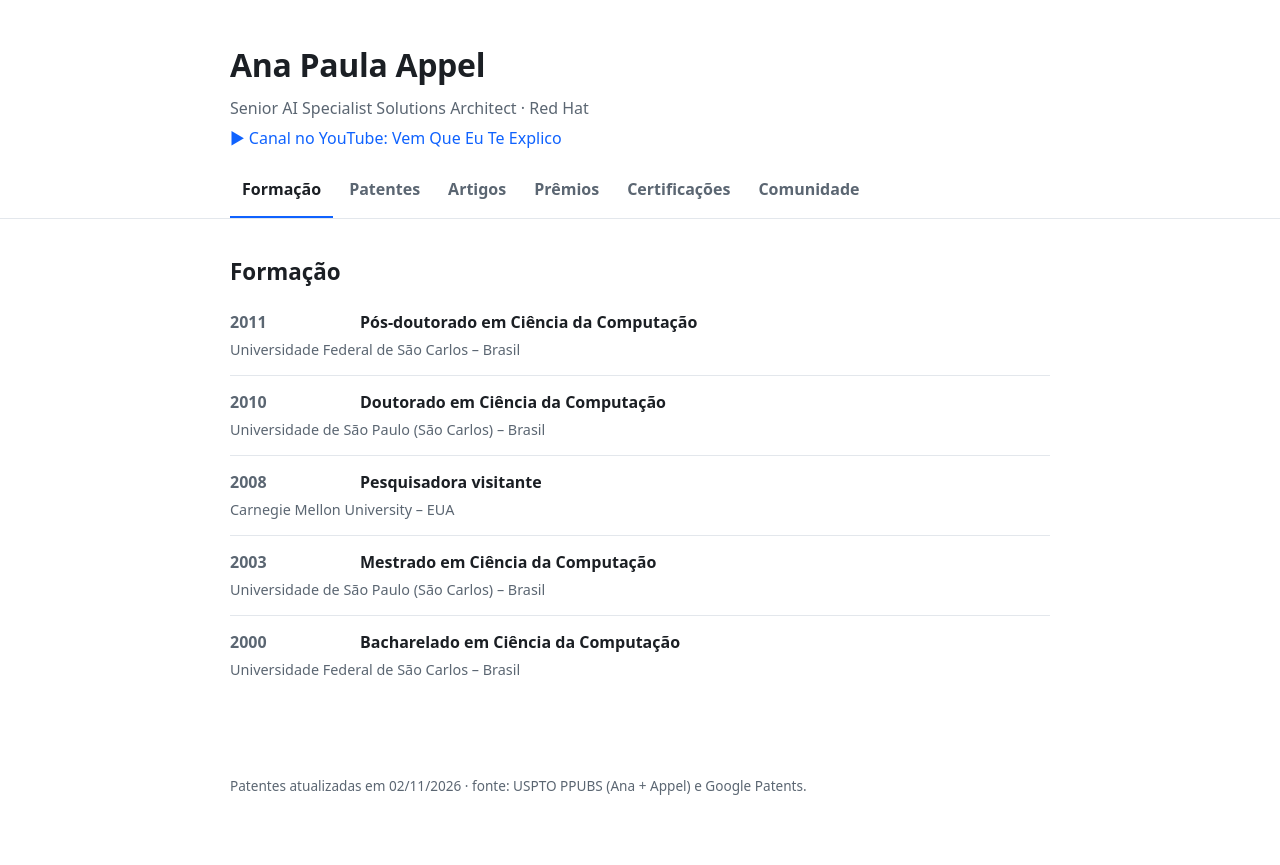
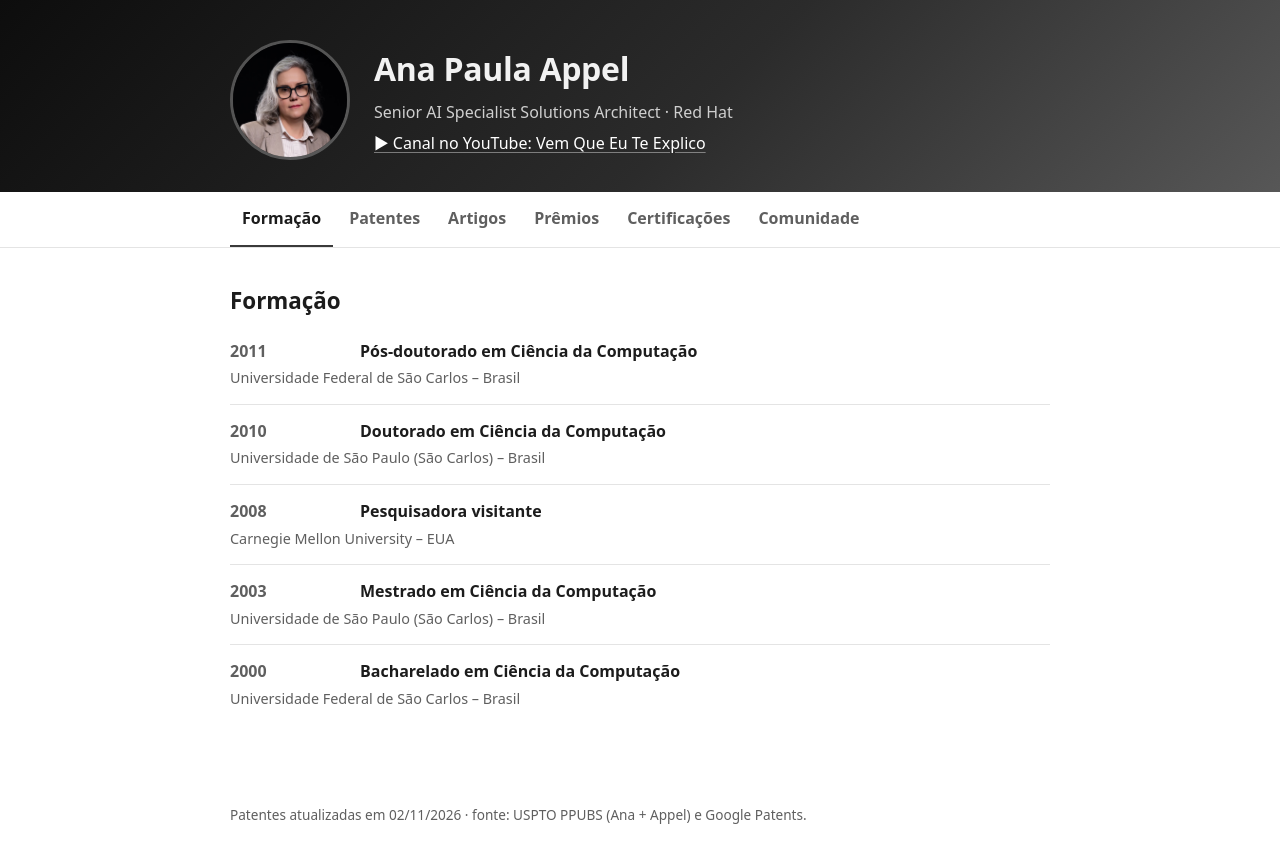
Before and after one commit to anapaulaappel/anapaulaappel.github.io, a plain HTML site: page index.html in a window 1280 px wide. Before the commit the page ends 836 px from the top, so only its background shows below. Drawn offline with Linux system fonts and the light colour scheme.

Commit message:
Adiciona foto e visual em tons de cinza
Co-Authored-By: Claude Opus 5.5 <noreply@anthropic.com>

```diff
--- a/index.html
+++ b/index.html
@@ -7,24 +7,29 @@
 <meta name="description" content="Ana Paula Appel — patentes, artigos, prêmios e formação.">
 <style>
   :root{
-    --bg:#ffffff; --fg:#1b1f24; --muted:#5b6672; --line:#e3e7ec; --card:#f6f8fa;
-    --accent:#0f62fe; --ok:#0e6027; --ok-bg:#defbe6; --warn:#684e00; --warn-bg:#fcf4d6;
+    --bg:#ffffff; --fg:#1c1c1c; --muted:#5f5f5f; --line:#e4e4e4; --card:#f4f4f4;
+    --accent:#3a3a3a; --link:#2b2b2b; --ok:#0e6027; --ok-bg:#defbe6; --warn:#684e00; --warn-bg:#fcf4d6;
     --info:#0043ce; --info-bg:#e5f0ff;
   }
   @media (prefers-color-scheme: dark){
     :root{
-      --bg:#14171a; --fg:#e8ebee; --muted:#9aa6b2; --line:#2a3037; --card:#1b1f24;
-      --accent:#78a9ff; --ok:#6fdc8c; --ok-bg:#0e3a1d; --warn:#f1c21b; --warn-bg:#3a2e00;
+      --bg:#161616; --fg:#ececec; --muted:#a3a3a3; --line:#2e2e2e; --card:#1e1e1e;
+      --accent:#d0d0d0; --link:#e6e6e6; --ok:#6fdc8c; --ok-bg:#0e3a1d; --warn:#f1c21b; --warn-bg:#3a2e00;
       --info:#a6c8ff; --info-bg:#0b2a5b;
     }
   }
   *{box-sizing:border-box}
   body{margin:0;background:var(--bg);color:var(--fg);font:16px/1.55 system-ui,-apple-system,"Segoe UI",Roboto,sans-serif}
-  a{color:var(--accent);text-decoration:none}
-  a:hover{text-decoration:underline}
-  header.top{max-width:860px;margin:0 auto;padding:40px 20px 12px}
+  a{color:var(--link);text-decoration:underline;text-decoration-color:var(--line);text-underline-offset:3px}
+  a:hover{text-decoration-color:currentColor}
+  nav a{text-decoration:none}
+  header.top{background:linear-gradient(135deg,#0d0d0d 0%,#2b2b2b 55%,#575757 100%);color:#f2f2f2}
+  header.top .in{max-width:860px;margin:0 auto;padding:40px 20px 32px;display:flex;gap:24px;align-items:center}
+  header.top img{width:120px;height:120px;border-radius:50%;object-fit:cover;flex:none;border:3px solid rgba(255,255,255,.25)}
   header.top h1{margin:0;font-size:2rem;letter-spacing:-.01em}
-  header.top p{margin:6px 0 0;color:var(--muted)}
+  header.top p{margin:6px 0 0;color:#cfcfcf}
+  header.top a{color:#ffffff;text-decoration-color:rgba(255,255,255,.4)}
+  @media (max-width:520px){ header.top .in{flex-direction:column;text-align:center} }
   nav{position:sticky;top:0;background:var(--bg);border-bottom:1px solid var(--line);z-index:5}
   nav .in{max-width:860px;margin:0 auto;padding:0 20px;display:flex;gap:4px;overflow-x:auto}
   nav a{padding:14px 12px;color:var(--muted);font-weight:600;white-space:nowrap;border-bottom:2px solid transparent}
@@ -36,7 +41,7 @@
   .sub{color:var(--muted);margin:0 0 16px;font-size:.95rem}
   .row{display:flex;flex-wrap:wrap;gap:10px;align-items:center;margin:14px 0}
   .pill{border:1px solid var(--line);background:var(--card);color:var(--fg);padding:6px 12px;border-radius:999px;font:inherit;font-size:.9rem;cursor:pointer}
-  .pill[aria-pressed="true"]{background:var(--accent);border-color:var(--accent);color:#fff}
+  .pill[aria-pressed="true"]{background:var(--accent);border-color:var(--accent);color:var(--bg)}
   input[type=search]{flex:1;min-width:180px;padding:8px 12px;border:1px solid var(--line);border-radius:8px;background:var(--bg);color:var(--fg);font:inherit}
   .item{padding:14px 0;border-top:1px solid var(--line)}
   .item:first-child{border-top:0}
@@ -55,14 +60,20 @@
   .cert{display:flex;gap:14px;align-items:center}
   .cert img,.cert .sem-img{width:56px;height:56px;flex:none;object-fit:contain}
   #erro{background:var(--warn-bg);color:var(--warn);padding:12px 14px;border-radius:8px;display:none;margin-top:20px}
+  @media (max-width:520px){ .year{min-width:0;display:block;padding:0} }
 </style>
 </head>
 <body>
 
 <header class="top">
+ <div class="in">
+  <img src="foto.jpg" alt="Foto de Ana Paula Appel">
+  <div>
   <h1>Ana Paula Appel</h1>
-  <p>Senior AI Specialist Solutions Architect · Red Hat</p>
+  <p>Senior AI Specialist Solutions Architect · Red&nbsp;Hat</p>
   <p class="links"><a href="https://www.youtube.com/@anaappel" target="_blank" rel="noopener">▶ Canal no YouTube: Vem Que Eu Te Explico</a></p>
+  </div>
+ </div>
 </header>
 
 <nav>
```
Also changed, not shown: foto.jpg (added).
